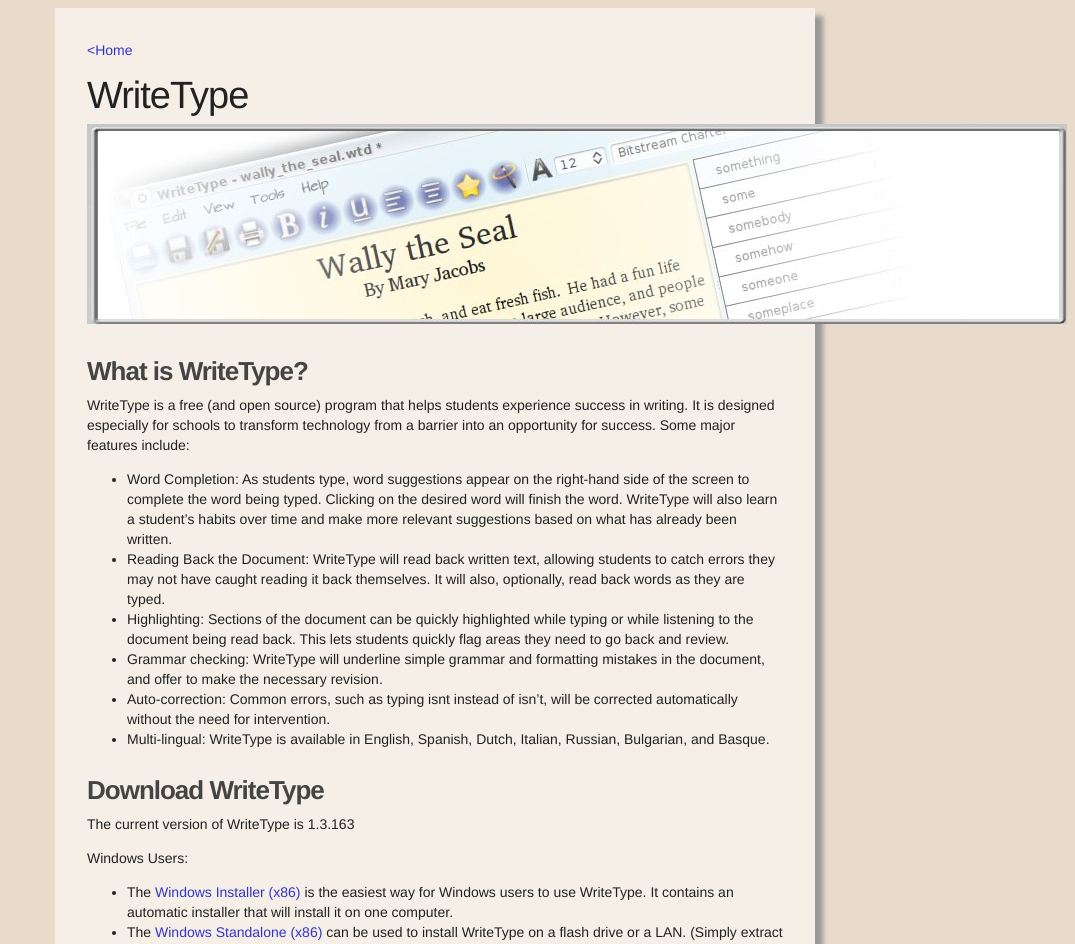
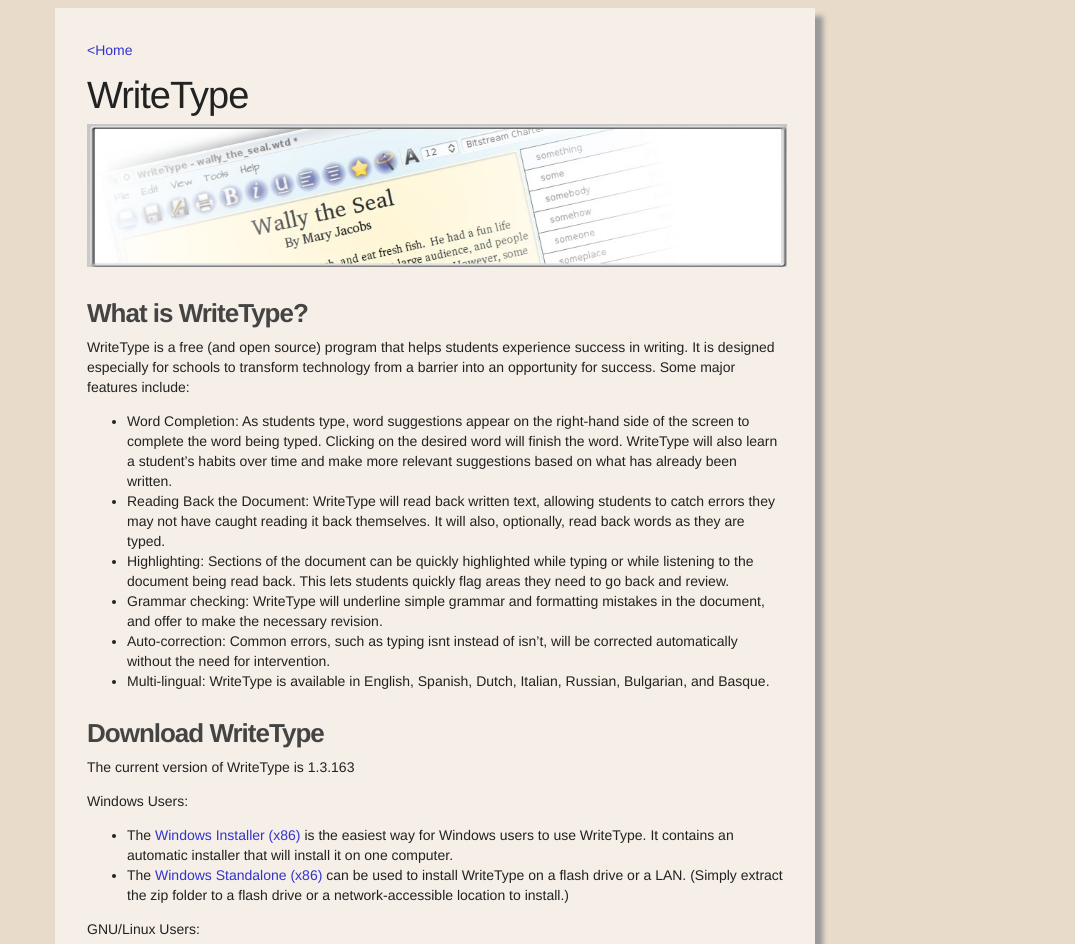
Before and after one commit to mwshinn/mwshinn.github.io, a Jekyll site: the page built from writetype/index.md, in a window 1280 px wide. Shown: the top 944 px of the page, without its empty margins (205-1280 px from the left). Built offline with Jekyll 4.4.1, drawn with Linux system fonts in a browser that asks for light colours.

Commit message:
image sizes

```diff
--- a/style.css
+++ b/style.css
@@ -68,3 +68,7 @@
 nav {
     margin-bottom: 20px;
 }
+
+img.fullwidthimg {
+    width: 700px;
+}
--- a/writetype/index.md
+++ b/writetype/index.md
@@ -4,7 +4,7 @@
 breadcrumb: writetype
 ---
 
-![](./images/header.jpg "Header")
+![](./images/header.jpg "Header"){: .fullwidthimg}
 
 ## What is WriteType?
 
@@ -237,11 +237,11 @@
 
 ## Screenshots
 
-![](./images/beanstock.png "Header")
+![](./images/beanstock.png "Header"){: .fullwidthimg}
 
-![](./images/jonathan.png "Header")
+![](./images/jonathan.png "Header"){: .fullwidthimg}
 
-![](./images/settings.png "Header")
+![](./images/settings.png "Header"){: .fullwidthimg}
 
 ## Contributors
 
@@ -259,8 +259,6 @@
 - Debian Packages: Miriam Ruiz
 
 ## How can I help?
-
-
 
 There are many ways that anybody can contribute to WriteType
 
```
